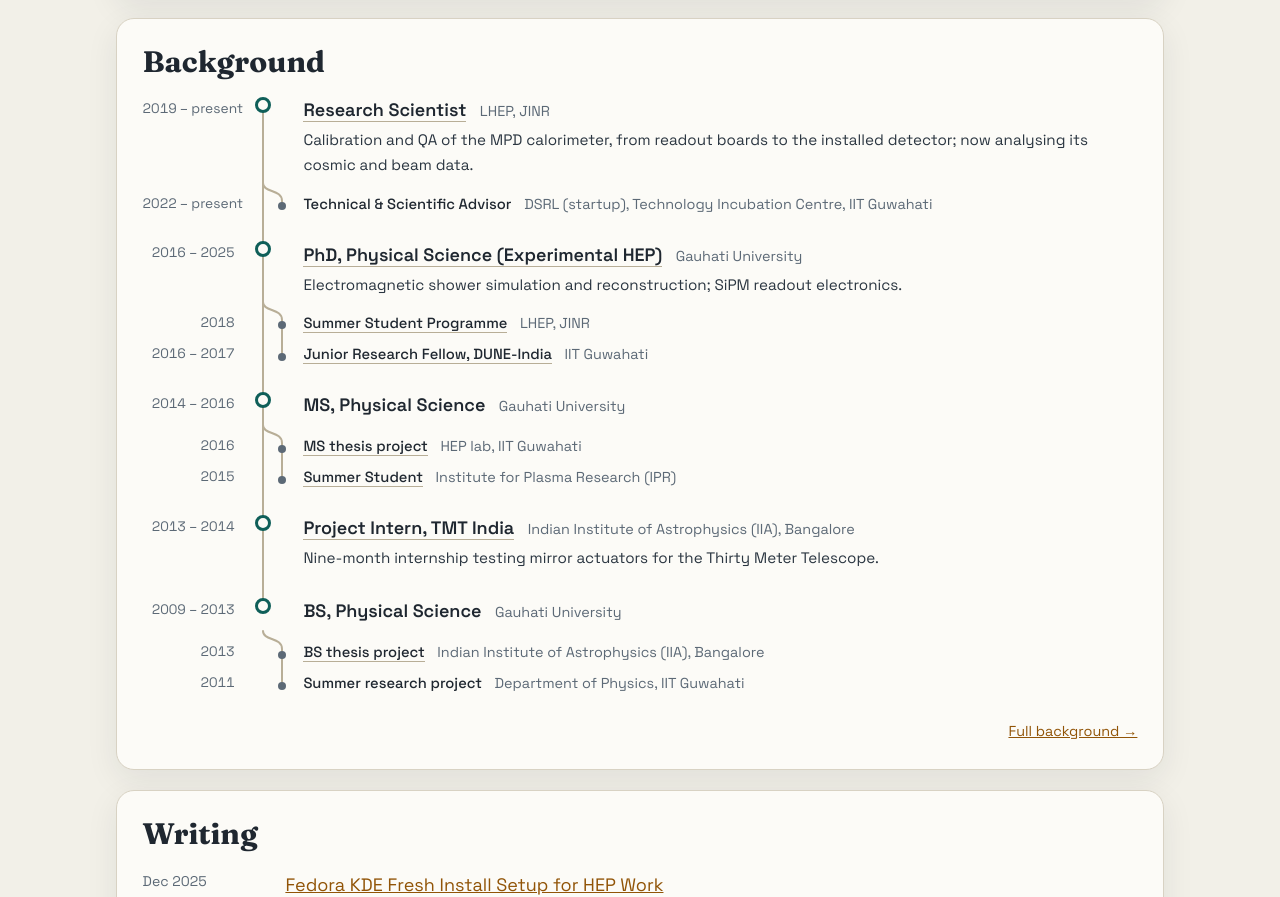
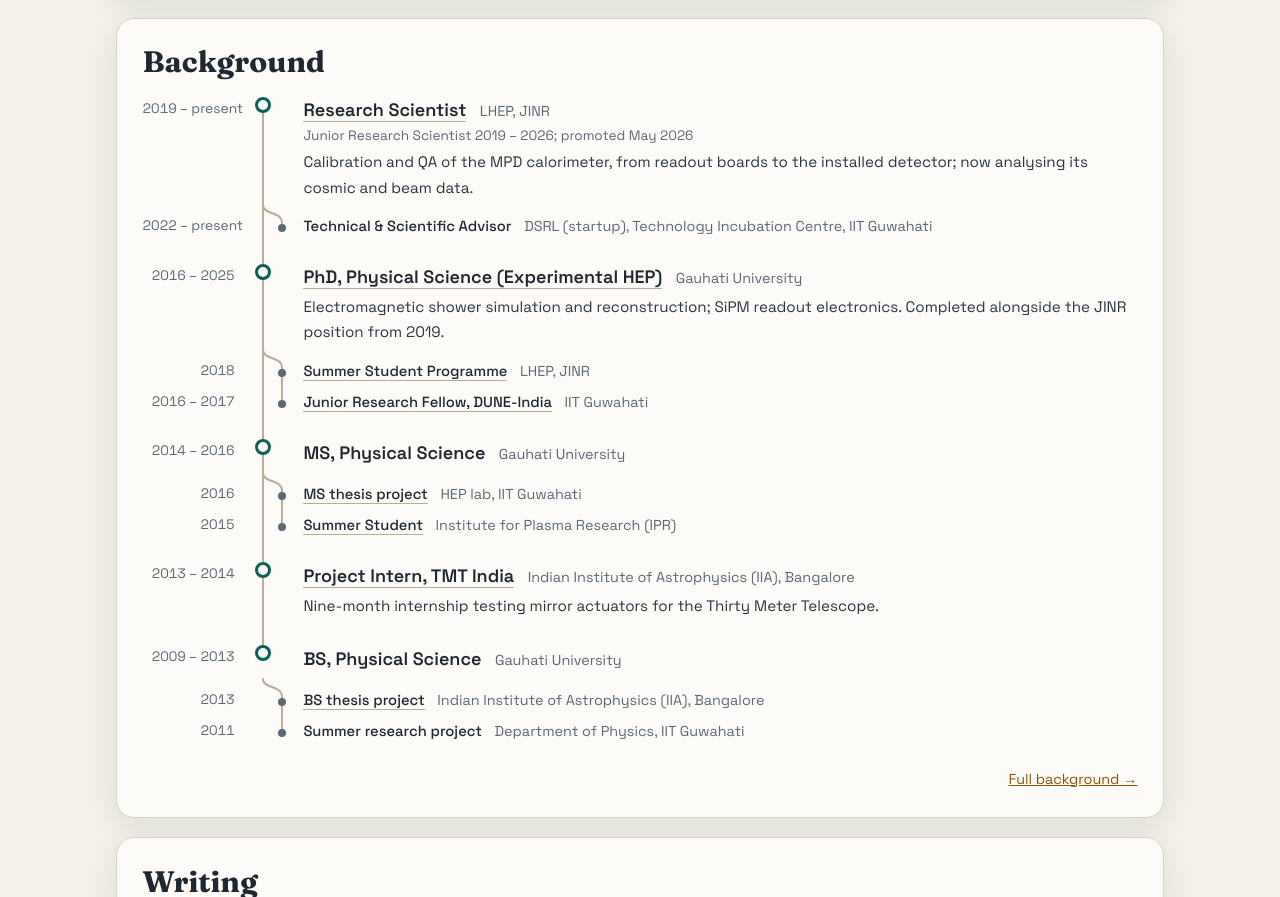
Before and after one commit to maharnab/maharnab.github.io, an Astro site: page / in a window 1280 px wide. Shown: the part 2565-3462 px from the top of the page. Built offline with nearby package versions, Linux system fonts and the light colour scheme; Astro itself is replaced by a stand-in of ours.

Commit message:
Timeline: show JINR promotion under the title; note PhD completed alongside JINR position
Co-Authored-By: Claude Opus 5.5 <noreply@anthropic.com>

```diff
--- a/src/components/GitTimeline.astro
+++ b/src/components/GitTimeline.astro
@@ -51,6 +51,7 @@ const last = groups.length - 1;
 					<div class="what">
 						<span class="title">{href(m) ? <a href={href(m)}>{m.title}</a> : m.title}</span>
 						<span class="org">{m.org.split(' · ')[0]}</span>
+						{m.earlier && <span class="earlier">{m.earlier}</span>}
 						{m.short && <p>{m.short}</p>}
 					</div>
 				</div>
@@ -157,6 +158,11 @@ const last = groups.length - 1;
 		font-size: 0.9rem;
 		color: var(--text-muted);
 	}
+	.earlier {
+		display: block;
+		font-size: 0.85rem;
+		color: var(--text-muted);
+	}
 	.main p {
 		margin: 0.15rem 0 0;
 		font-size: 0.95rem;
--- a/src/data/timeline.ts
+++ b/src/data/timeline.ts
@@ -13,7 +13,8 @@ export type Entry = {
 	text: string; // fuller text, used on About
 	project?: string; // slug in src/content/projects
 	kind: Kind;
-	branch?: boolean; // force onto a side branch of the home-page timeline
+	branch?: boolean;
+	earlier?: string; // earlier title in the same position, shown under the title // force onto a side branch of the home-page timeline
 };
 
 export const kindLabel: Record<Kind, string> = {
@@ -27,6 +28,7 @@ export const timeline: Entry[] = [
 		start: '2019-05',
 		period: '2019 – present',
 		title: 'Research Scientist',
+		earlier: 'Junior Research Scientist 2019 – 2026; promoted May 2026',
 		org: 'LHEP, JINR · NICA-MPD electromagnetic calorimeter',
 		short: 'Calibration and QA of the MPD calorimeter, from readout boards to the installed detector; now analysing its cosmic and beam data.',
 		text: 'Junior Research Scientist 2019–2026, Research Scientist since May 2026. Construction-stage calibration and QA of the calorimeter: LED calibration of 2,400 SiPM readout boards, cosmic-muon tests of the modules before assembly, and cosmic-ray testing of all 50 half-sectors before installation. Now analysing cosmic and beam (collision) data recorded with the calorimeter inside MPD. Built the C++/Python pipelines for calibration, equalisation, waveform quality control and live-monitoring prototypes.',
@@ -60,7 +62,7 @@ export const timeline: Entry[] = [
 		period: 'Sep 2016 – Oct 2025',
 		title: 'PhD, Physical Science (Experimental HEP)',
 		org: 'Gauhati University · research at IIT Guwahati and JINR',
-		short: 'Electromagnetic shower simulation and reconstruction; SiPM readout electronics.',
+		short: 'Electromagnetic shower simulation and reconstruction; SiPM readout electronics. Completed alongside the JINR position from 2019.',
 		text: 'Thesis: "Simulation and Reconstruction of Electromagnetic Shower and Design and Development of Readout Electronics for SiPM". Submitted Nov 2024, awarded Oct 2025. Supervisors: Prof. E. Saikia, Prof. B. Bhuyan.',
 		project: 'dune-nd-ecal-simulation',
 		kind: 'education',
```
